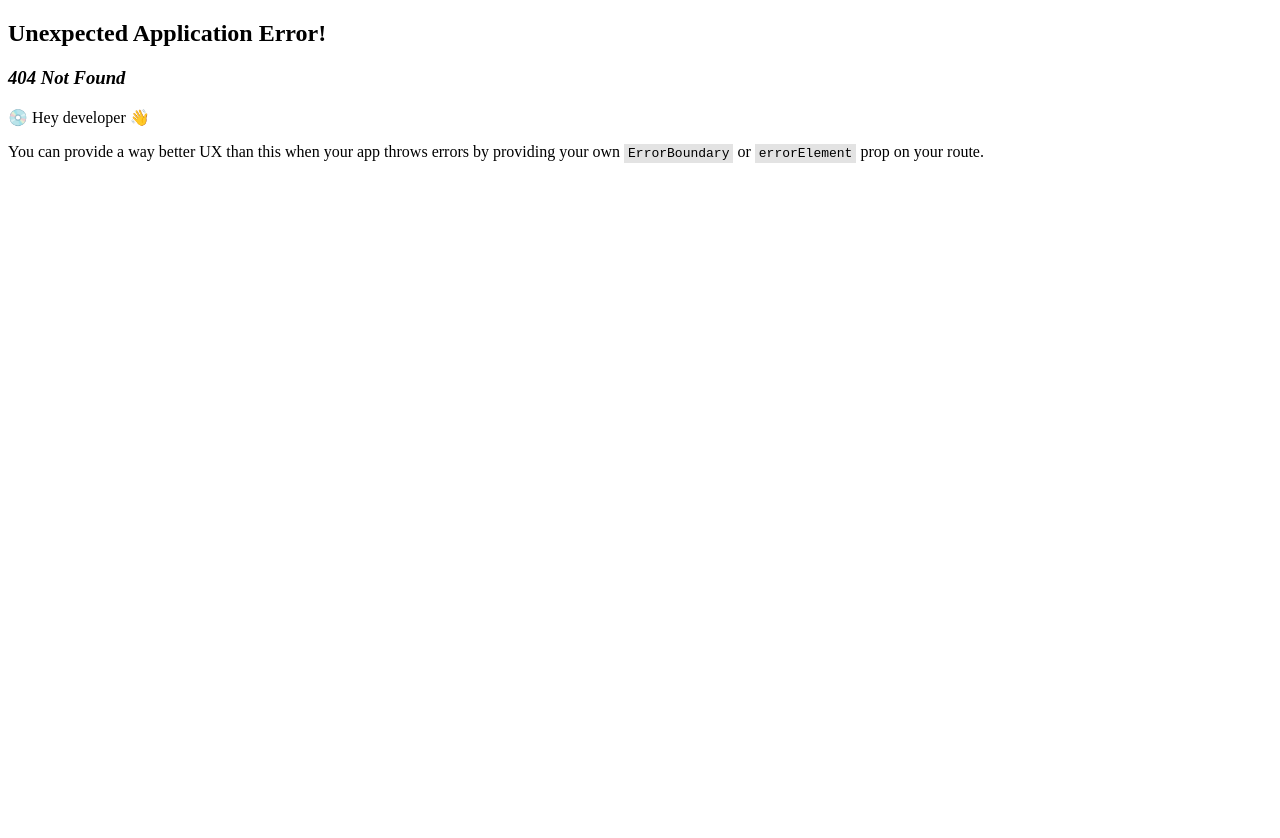
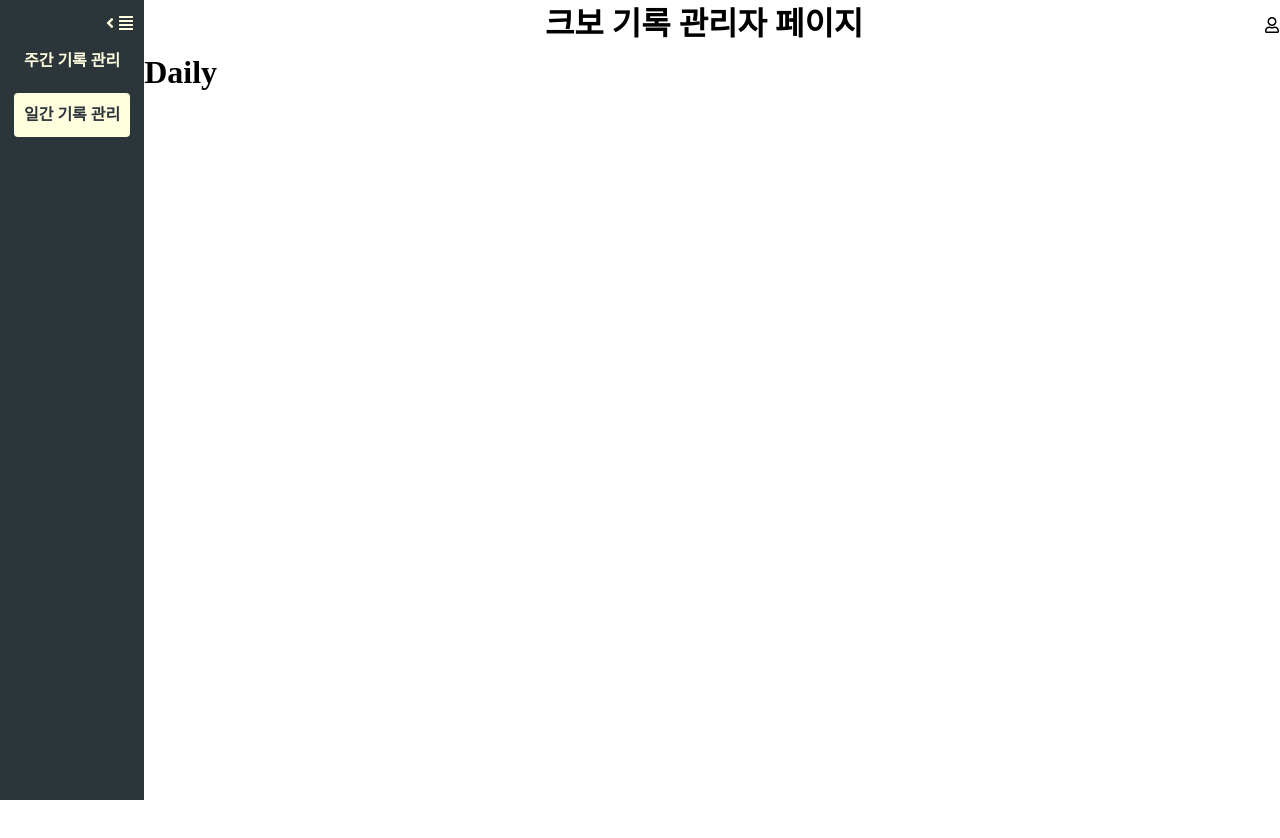
Before and after one commit to jihwan1211/kbo-record-admin, a React (Vite) app: page /daily in a window 1280 px wide. Before the commit this address had no page. Shown: the top 838 px of the page. Before the commit the page ends 800 px from the top, so only its background shows below. Built offline with nearby package versions, Linux system fonts and the light colour scheme.

Commit message:
[feature] SideHeader 완성

```diff
--- a/src/App.tsx
+++ b/src/App.tsx
@@ -3,6 +3,9 @@ import Home from "./pages/Home.tsx";
 import { ThemeProvider } from "styled-components";
 import { theme } from "./style/theme.ts";
 import Layout from "./layout/layout.tsx";
+import { GlobalStyle } from "./style/global.ts";
+import Weekly from "./pages/Weekly.tsx";
+import Daily from "./pages/Daily.tsx";
 
 const router = createBrowserRouter([
   {
@@ -13,11 +16,28 @@ const router = createBrowserRouter([
       </Layout>
     ),
   },
+  {
+    path: "/weekly",
+    element: (
+      <Layout>
+        <Weekly />
+      </Layout>
+    ),
+  },
+  {
+    path: "/daily",
+    element: (
+      <Layout>
+        <Daily />
+      </Layout>
+    ),
+  },
 ]);
 
 function App() {
   return (
     <ThemeProvider theme={theme}>
+      <GlobalStyle />
       <RouterProvider router={router} />
     </ThemeProvider>
   );
--- /dev/null
+++ b/src/components/Header.tsx
@@ -0,0 +1,40 @@
+import styled from "styled-components";
+import { Link } from "react-router-dom";
+import { FaRegUser } from "react-icons/fa";
+import { FaAlignJustify, FaAngleRight } from "react-icons/fa";
+import { Props } from "./SideHeader";
+
+export default function Header({ isOpen, setIsOpen }: Props) {
+  return (
+    <HeaderStyle>
+      <div className="icon">
+        <div onClick={() => setIsOpen(!isOpen)}>
+          {!isOpen && (
+            <>
+              <FaAlignJustify />
+              <FaAngleRight />
+            </>
+          )}
+        </div>
+      </div>
+
+      <h1>크보 기록 관리자 페이지</h1>
+
+      <div className="auth">
+        <Link to="/login">
+          <FaRegUser />
+        </Link>
+      </div>
+    </HeaderStyle>
+  );
+}
+
+const HeaderStyle = styled.div`
+  display: flex;
+  justify-content: space-between;
+  align-items: center;
+
+  .icon {
+    cursor: pointer;
+  }
+`;
--- /dev/null
+++ b/src/components/SideHeader.tsx
@@ -0,0 +1,101 @@
+import styled from "styled-components";
+import { Link, useLocation } from "react-router-dom";
+import { FaAlignJustify, FaAngleLeft } from "react-icons/fa";
+import { LayoutStyleProps } from "../layout/layout";
+
+export type Props = {
+  isOpen: boolean;
+  setIsOpen: React.Dispatch<React.SetStateAction<boolean>>;
+};
+
+export default function SideHeader({ isOpen, setIsOpen }: Props) {
+  const location = useLocation();
+  console.log(location);
+
+  return (
+    <SideHeaderStyle $isOpen={isOpen}>
+      <div className="icon">
+        <div onClick={() => setIsOpen(!isOpen)}>
+          {isOpen && <FaAngleLeft />}
+          <FaAlignJustify />
+        </div>
+      </div>
+
+      <div className="link">
+        <ul>
+          <LiStyle className="weekly" $isActive={location.pathname === "/weekly"}>
+            <Link to="/weekly">주간 기록 관리</Link>
+          </LiStyle>
+          <LiStyle className="daily" $isActive={location.pathname === "/daily"}>
+            <Link to="/daily">일간 기록 관리</Link>
+          </LiStyle>
+        </ul>
+      </div>
+    </SideHeaderStyle>
+  );
+}
+
+const SideHeaderStyle = styled.div<LayoutStyleProps>`
+  width: 160px;
+  height: 100dvh;
+  padding: 10px;
+  background-color: ${({ theme }) => theme.menu.backgroundColor};
+  position: sticky;
+  top: 0;
+
+  opacity: ${({ $isOpen }) => ($isOpen ? 1 : 0)};
+  transform: ${({ $isOpen }) => ($isOpen ? "translateX(0)" : "translateX(-100%)")};
+  transition: 0.3s ease-in-out;
+
+  .icon {
+    display: flex;
+    justify-content: flex-end;
+    cursor: pointer;
+
+    svg {
+      fill: ${({ theme }) => theme.menu.color};
+    }
+  }
+
+  .link {
+    ul {
+      list-style-type: none;
+      margin: 0;
+      padding: 0;
+
+      display: flex;
+      flex-direction: column;
+      align-items: center;
+
+      a {
+        text-decoration: none;
+        font-weight: 600;
+      }
+
+      li {
+        padding: 10px;
+        cursor: pointer;
+      }
+    }
+  }
+`;
+
+type LiStyleProps = {
+  $isActive: boolean;
+};
+
+const LiStyle = styled.li<LiStyleProps>`
+  padding: 10px;
+  margin: 5px 0;
+  cursor: pointer;
+  border-radius: ${({ theme }) => theme.borderRadius.default};
+  background-color: ${({ $isActive, theme }) => ($isActive ? theme.menu.color : theme.menu.backgroundColor)};
+
+  &:hover {
+    background-color: ${({ $isActive, theme }) => ($isActive ? "" : theme.menu.hoverBackgroundColor)};
+  }
+
+  a {
+    color: ${({ $isActive, theme }) => ($isActive ? theme.menu.backgroundColor : theme.menu.color)};
+  }
+`;
--- a/src/layout/layout.tsx
+++ b/src/layout/layout.tsx
@@ -1,15 +1,40 @@
 import styled from "styled-components";
+import SideHeader from "../components/SideHeader";
+import Header from "../components/Header";
+import { useState } from "react";
 
 interface Props {
   children: React.ReactNode;
 }
 
 export default function Layout({ children }: Props) {
-  return <LayoutStyle>{children}</LayoutStyle>;
+  const [isMenuOpen, setIsMenuOpen] = useState(true);
+  return (
+    <LayoutStyle $isOpen={isMenuOpen}>
+      <SideHeader isOpen={isMenuOpen} setIsOpen={setIsMenuOpen} />
+      <main>
+        <Header isOpen={isMenuOpen} setIsOpen={setIsMenuOpen} />
+        {children}
+      </main>
+    </LayoutStyle>
+  );
 }
 
-const LayoutStyle = styled.div`
+export type LayoutStyleProps = {
+  $isOpen: boolean;
+};
+
+const LayoutStyle = styled.div<LayoutStyleProps>`
   width: 100%;
+  height: 1000dvh;
   margin: 0 auto;
-  max-width: ${({ theme }) => theme.layout.width.pc};
+  /* max-width: ${({ theme }) => theme.layout.width.pc};
+  max-width: 100%; */
+
+  main {
+    width: 100%;
+    margin-left: ${({ $isOpen }) => ($isOpen ? 0 : "-160px")};
+  }
+
+  display: flex;
 `;
--- /dev/null
+++ b/src/pages/Daily.tsx
@@ -0,0 +1,11 @@
+import styled from "styled-components";
+
+export default function Daily() {
+  return (
+    <DailyStyle>
+      <h1>Daily</h1>
+    </DailyStyle>
+  );
+}
+
+const DailyStyle = styled.div``;
--- a/src/pages/Home.tsx
+++ b/src/pages/Home.tsx
@@ -5,12 +5,7 @@ import { Link } from "react-router-dom";
 export default function Home() {
   return (
     <HomeStyle>
-      <h1>크보 기록 관리자 페이지</h1>
-      <div className="auth">
-        <Link to="/login">
-          <FaRegUser />
-        </Link>
-      </div>
+      <h1>홈 페이지</h1>
     </HomeStyle>
   );
 }
--- /dev/null
+++ b/src/pages/Weekly.tsx
@@ -0,0 +1,11 @@
+import styled from "styled-components";
+
+export default function Weekly() {
+  return (
+    <WeeklyStyle>
+      <h1>Weekly</h1>
+    </WeeklyStyle>
+  );
+}
+
+const WeeklyStyle = styled.div``;
--- a/src/style/theme.ts
+++ b/src/style/theme.ts
@@ -1,6 +1,18 @@
 type LayoutWidth = "pc" | "tablet" | "mobile";
+type ColorKey = "menuBackground";
 
 interface Theme {
+  color: {
+    [key in ColorKey]: string;
+  };
+  borderRadius: {
+    default: string;
+  };
+  menu: {
+    color: string;
+    backgroundColor: string;
+    hoverBackgroundColor: string;
+  };
   layout: {
     width: {
       [key in LayoutWidth]: string;
@@ -9,6 +21,17 @@ interface Theme {
 }
 
 export const theme: Theme = {
+  color: {
+    menuBackground: "#2c3539",
+  },
+  borderRadius: {
+    default: "4px",
+  },
+  menu: {
+    color: "#ffffe0",
+    backgroundColor: "#2c3539",
+    hoverBackgroundColor: "#455a64",
+  },
   layout: {
     width: {
       pc: "1024px",
```
